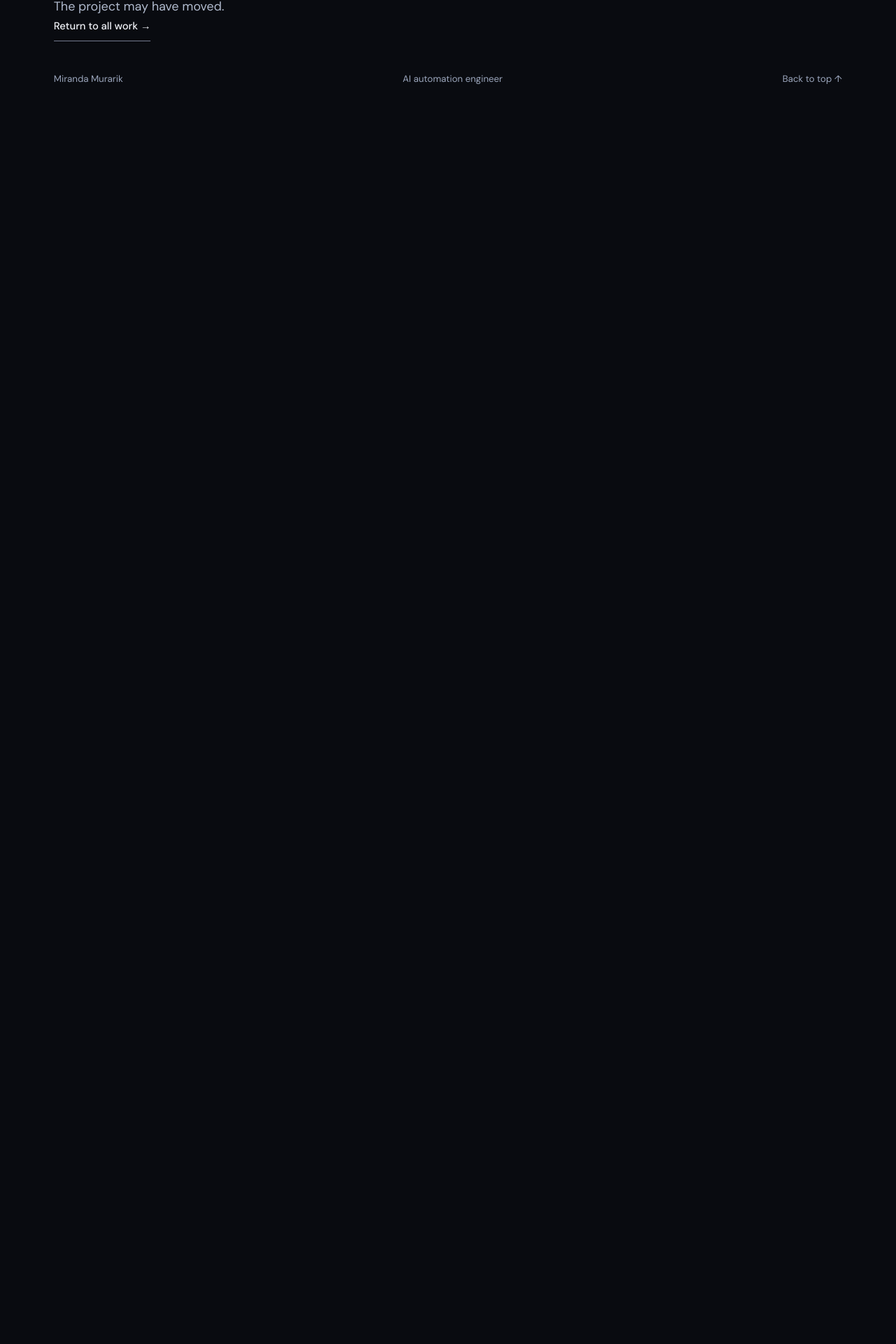
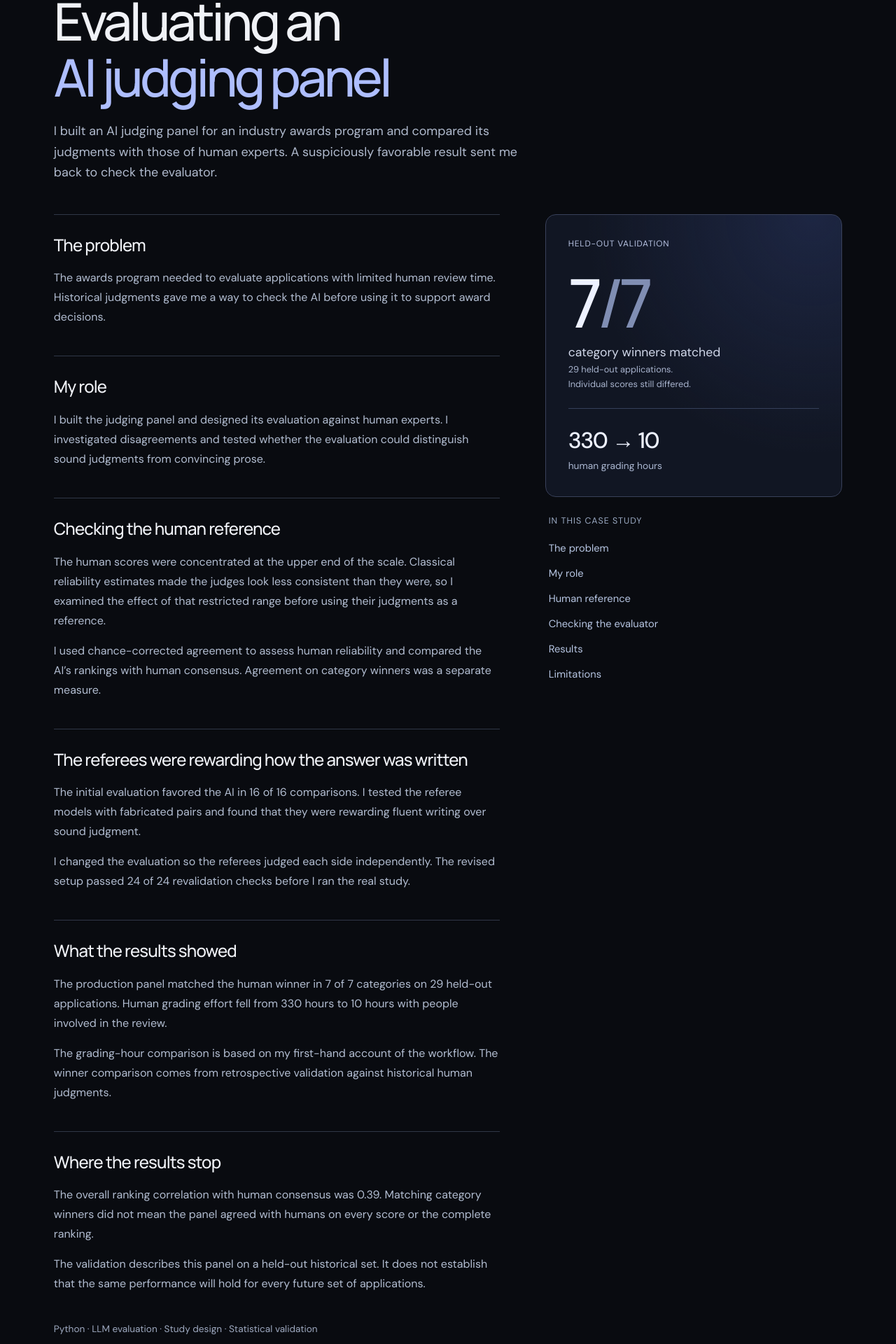
Before and after one commit to mmurarik/portfolio, a Next.js app: page /llm-evaluation/ai-judging-panel in a window 1280 px wide. Before the commit this address had no page. Shown: the part 264-2184 px from the top of the page at 70% size. Before the commit the page ends 800 px from the top, so only its background shows below. Built offline with nearby package versions, Linux system fonts and the light colour scheme.

Commit message:
Add AI judging panel case study

```diff
--- /dev/null
+++ b/app/llm-evaluation/ai-judging-panel/page.tsx
@@ -0,0 +1,17 @@
+import SiteLink from '../../site-link';
+import type { Metadata } from 'next';
+import { Shell, OtherWork } from '../../portfolio-components';
+export const metadata:Metadata={title:'Evaluating an AI judging panel | Miranda Murarik',description:'A case study in comparing AI and human judgments, finding a flawed evaluation, and reporting the limits of the results.'};
+export default function JudgingPanel(){return <Shell active="/llm-evaluation">
+  <section className="category-intro study-intro"><SiteLink className="back-link" href="/llm-evaluation">← LLM evaluation</SiteLink><div className="eyebrow">Case study · AI engineering / Research methods</div><h1>Evaluating an<br/><em>AI judging panel</em></h1><p>I built an AI judging panel for an industry awards program and compared its judgments with those of human experts. A suspiciously favorable result sent me back to check the evaluator.</p></section>
+  <div className="study-grid"><article className="study-body">
+    <section id="problem"><h2>The problem</h2><p>The awards program needed to evaluate applications with limited human review time. Historical judgments gave me a way to check the AI before using it to support award decisions.</p></section>
+    <section id="role"><h2>My role</h2><p>I built the judging panel and designed its evaluation against human experts. I investigated disagreements and tested whether the evaluation could distinguish sound judgments from convincing prose.</p></section>
+    <section id="yardstick"><h2>Checking the human reference</h2><p>The human scores were concentrated at the upper end of the scale. Classical reliability estimates made the judges look less consistent than they were, so I examined the effect of that restricted range before using their judgments as a reference.</p><p>I used chance-corrected agreement to assess human reliability and compared the AI’s rankings with human consensus. Agreement on category winners was a separate measure.</p></section>
+    <section id="evaluation-details"><h2>The referees were rewarding how the answer was written</h2><p>The initial evaluation favored the AI in 16 of 16 comparisons. I tested the referee models with fabricated pairs and found that they were rewarding fluent writing over sound judgment.</p><p>I changed the evaluation so the referees judged each side independently. The revised setup passed 24 of 24 revalidation checks before I ran the real study.</p></section>
+    <section id="results"><h2>What the results showed</h2><p>The production panel matched the human winner in 7 of 7 categories on 29 held-out applications. Human grading effort fell from 330 hours to 10 hours with people involved in the review.</p><p>The grading-hour comparison is based on my first-hand account of the workflow. The winner comparison comes from retrospective validation against historical human judgments.</p></section>
+    <section id="limits"><h2>Where the results stop</h2><p>The overall ranking correlation with human consensus was 0.39. Matching category winners did not mean the panel agreed with humans on every score or the complete ranking.</p><p>The validation describes this panel on a held-out historical set. It does not establish that the same performance will hold for every future set of applications.</p></section>
+    <div className="tools">Python · LLM evaluation · Study design · Statistical validation</div>
+  </article><aside className="study-sidebar"><div className="evidence-panel"><div className="panel-top">HELD-OUT VALIDATION</div><div className="big-number">7<span>/7</span></div><p>category winners matched</p><div className="panel-note">29 held-out applications.<br/>Individual scores still differed.</div><div className="hours"><div><strong>330 → 10</strong><span>human grading hours</span></div></div></div><nav className="study-toc" aria-label="In this case study"><span>In this case study</span><SiteLink href="#problem">The problem</SiteLink><SiteLink href="#role">My role</SiteLink><SiteLink href="#yardstick">Human reference</SiteLink><SiteLink href="#evaluation-details">Checking the evaluator</SiteLink><SiteLink href="#results">Results</SiteLink><SiteLink href="#limits">Limitations</SiteLink></nav></aside></div>
+  <OtherWork current="/llm-evaluation"/>
+</Shell>}
```
